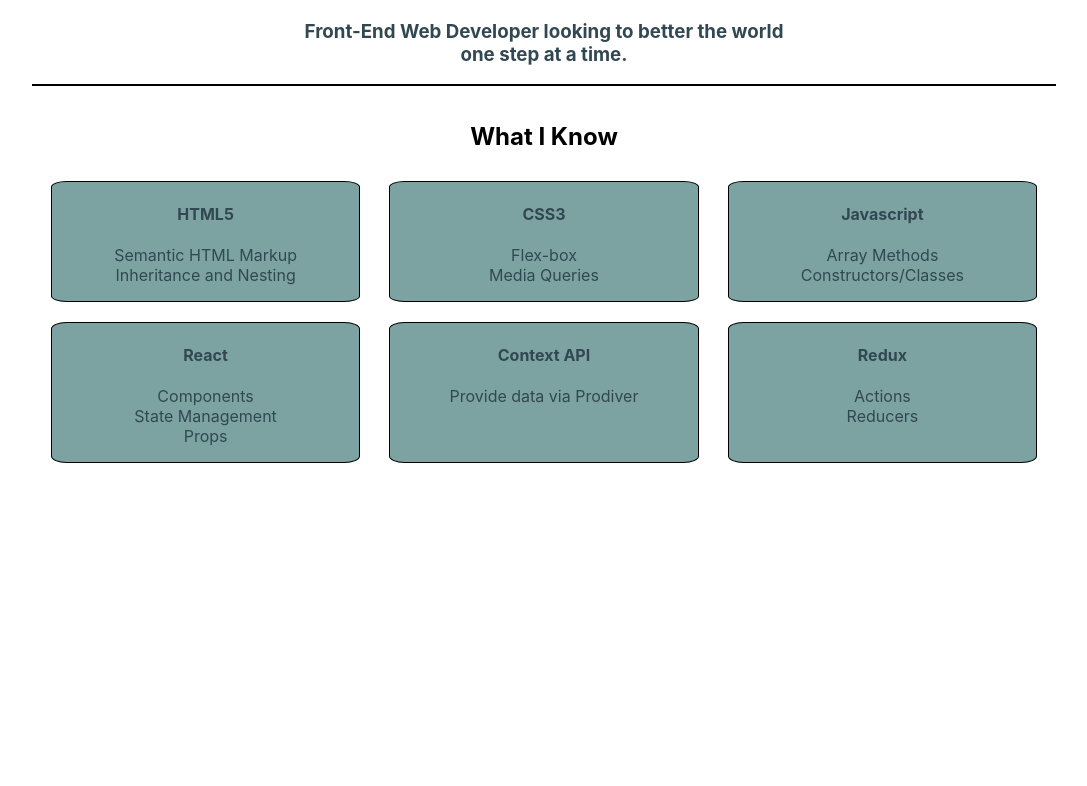
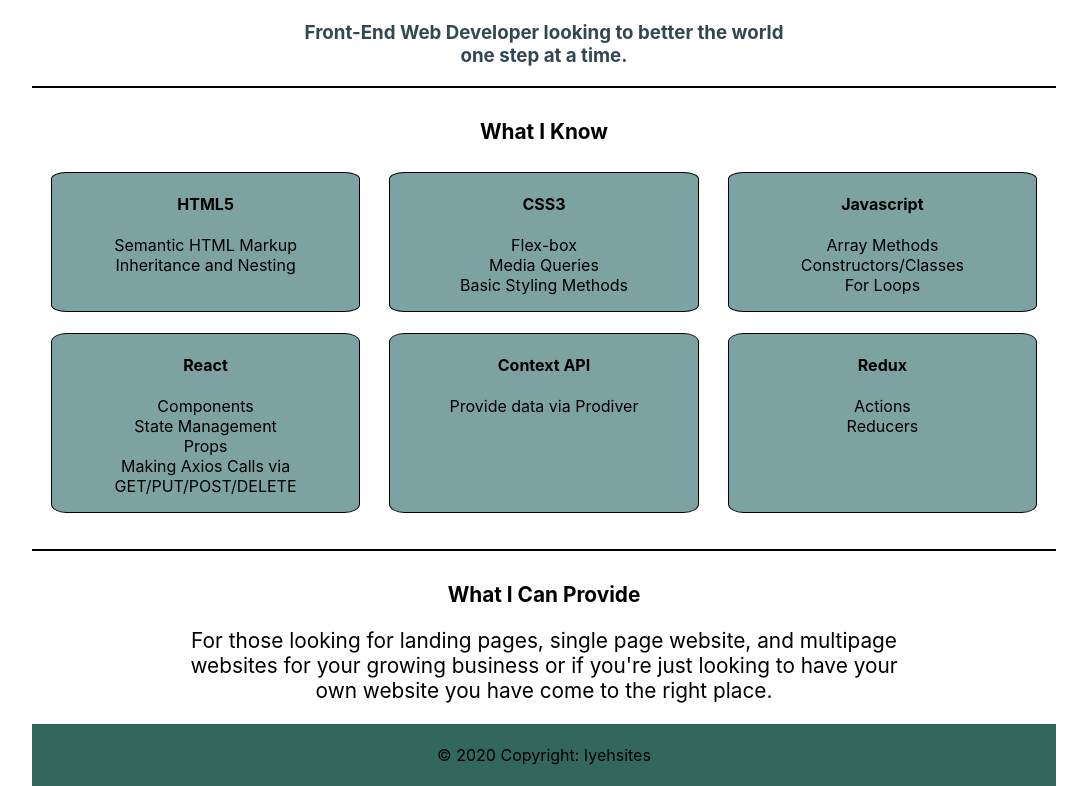
Before and after one commit to Iyehvah/Iyehvah-Portfolio, a React (Create React App) app: page / in a window 1280 px wide. Shown: the part 274-1060 px from the top of the page, without its empty margins (96-1183 px from the left). Before the commit the page ends 800 px from the top, so only its background shows below. Built offline with nearby package versions, Linux system fonts and the light colour scheme.

Commit message:
added footer, and more content to home page

```diff
--- a/package.json
+++ b/package.json
@@ -3,7 +3,7 @@
   "version": "0.1.0",
   "private": true,
   "dependencies": {
-    "axios": "^0.19.0",
+    "axios": "^0.19.2",
     "react": "^16.9.0",
     "react-dom": "^16.9.0",
     "react-router-dom": "^5.0.1",
--- a/src/App.css
+++ b/src/App.css
@@ -98,18 +98,23 @@
   color: #314852;
 }
 
+h2 {
+  font-size: 1.3rem;
+}
+
 .xp-container {
   width: 80%;
   margin: 0 auto;
   display: flex;
   flex-wrap: wrap;
   justify-content: space-evenly;
+  padding-bottom: 1%;
 }
 .box {
   width: 30%;
   margin: 1%;
   border: 1px solid black;
-  color: #314852;
+  color: black;
   background-color: #7CA3A1;
   border-radius: 5%;
 }
@@ -118,10 +123,35 @@
   list-style-type: none;
 }
 h4 {
-  color: #314852;
+  color: black;
 }
 
 .about-container {
   width: 70%;
   margin: 0 auto;
 }
+
+.i-can-provide{
+  border-top: 2px solid black;
+  width: 80%;
+  margin: 1% auto;
+}
+
+.provideContainer {
+  width: 70%;
+  margin: 0 auto;
+}
+.provideContainer p {
+  font-size: 1.3rem;
+}
+
+.footer {
+  padding-top: 5px;
+  padding-bottom: 5px;
+  display: flex;
+  justify-content: space-evenly;
+  align-items: center;
+  max-width: 80%;
+  margin: 0 auto;
+  background-color: #32675C;
+}
--- a/src/App.js
+++ b/src/App.js
@@ -3,17 +3,19 @@
 import Home from "./components/Home";
 import Experience from "./components/Experience";
 import About from "./components/About";
+import Footer from "./components/Footer";
 import { Route, Link } from "react-router-dom";
 import "../src/App.css"
 
 const  App = () => {
 
   return (
-   <div>
+   <div className="everything">
      <Navigation />
      <Route exact path="/" component={Home}/>
      <Route exact path="/" component={Experience} />
      <Route path="/about" component={About}/>
+     <Footer />
    </div>
   );
 }
--- a/src/components/About.js
+++ b/src/components/About.js
@@ -6,7 +6,8 @@
         <div className="about-container">
             <span className="image fit about-img"><img className="hvr-grow" src={ProfilePicture} /></span>
             <h4>About me</h4>
-            <p>Robert here, I was born in Las Vegas, Nevada and now reside in Nashville, Tennessee. I'm a full-stack web developer student at Lambda School with an ambition to use my acquired skills to better a company and the world. I'm a humanitarian at heart and enthusiastic for helping animals, humans, and the earth. I'm a reliable 23 year old with strong initiative, communication skills and would make a great addition to any team.</p>
+            <p>Robert here, I was born in Las Vegas, Nevada and now reside in Nashville, Tennessee. I'm a Full-Stack Web Developer student at Lambda School with an ambition to use my acquired skills to better a company and the world. I'm a humanitarian at heart and enthusiastic for helping animals, humans, and the earth. I'm a reliable 23 year old with strong initiative, communication skills and would make a great addition to any team.</p>
+            <p>People would ask me what I wanted to be when I grew up. By the time I hit 22 this question became irrelevant and I was becoming what my currect occupation was. This scared me to death as I was in a field of work I didnt thoroughly enjoy. I never would of thought I'd find my interest in becoming a developer. I never knew a thing about it. Im so glad I found Lambda because if it hadnt been for them id still be stuck in the same place searching for my niche in life.</p>
         </div>
     )
 }
--- a/src/components/Experience.js
+++ b/src/components/Experience.js
@@ -18,6 +18,7 @@
           <ul>
             <li>Flex-box</li>
             <li>Media Queries</li>
+            <li>Basic Styling Methods</li>
           </ul>
         </div>
 
@@ -26,6 +27,7 @@
           <ul>
             <li>Array Methods</li>
             <li>Constructors/Classes</li>
+            <li>For Loops</li>
           </ul>
         </div>
 
@@ -35,6 +37,7 @@
             <li>Components</li>
             <li>State Management</li>
             <li>Props</li>
+            <li>Making Axios Calls via GET/PUT/POST/DELETE</li>
           </ul>
         </div>
 
@@ -53,6 +56,12 @@
           </ul>
         </div>
       </div>
+      <div className="i-can-provide">
+        <h2>What I Can Provide</h2>
+        <div className="provideContainer">
+          <p>For those looking for landing pages, single page website, and multipage websites for your growing business or if you're just looking to have your own website you have come to the right place.</p>
+        </div>
+      </div>
     </div>
   );
 };
--- /dev/null
+++ b/src/components/Footer.js
@@ -0,0 +1,15 @@
+import React from "react";
+
+const Footer = () => {
+    return(
+        <div>
+            <footer className="footer">
+                <div className="footer-container">
+                    <p className="footer-text">&copy; 2020 Copyright: Iyehsites</p>
+                </div>
+            </footer>
+        </div>
+    )
+}
+
+export default Footer;
--- a/src/components/Home.js
+++ b/src/components/Home.js
@@ -1,10 +1,10 @@
 import React from 'react';
-import ProfilePicture from "../images/Prof-Pic2.jpg"
+import profpic from "../images/profpic.PNG";
 
 const Home = () => {
     return (
         <div className="home-container">
-                <span className="image fit"><img className="hvr-grow" src={ProfilePicture} /></span>
+                <span className="image fit"><img className="hvr-grow" src={profpic} /></span>
                 <div className="headline"><h3>Front-End Web Developer looking to better the world one step at a time.</h3></div>
         </div>
     )
```
Also changed, not shown: src/images/profpic.PNG (added), 1 other file (tests, documents, lock files or other folders).
